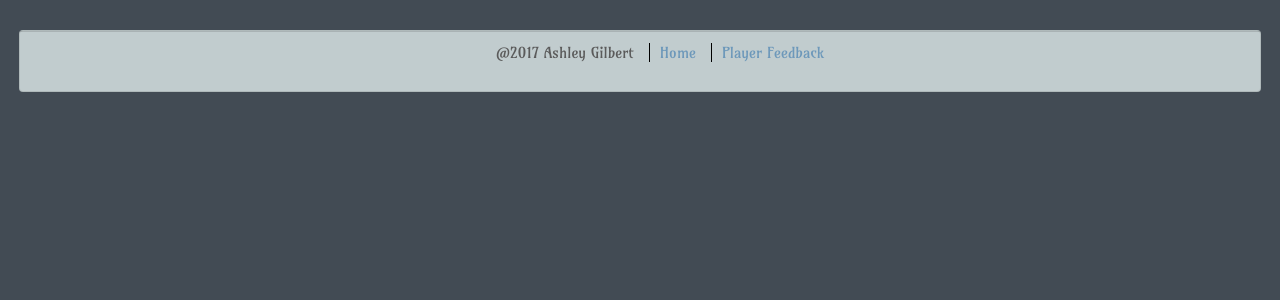
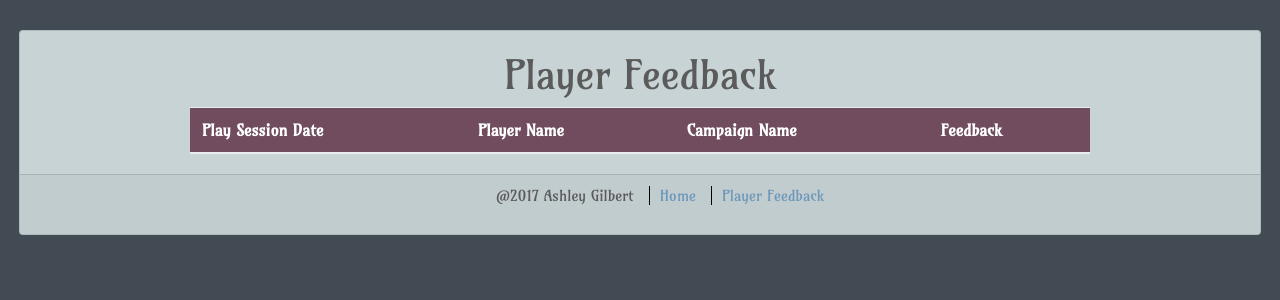
Before and after one commit to ashleygilbert92/roll_d20, a Flask app: template templates/player_feedback.html in a window 1280 px wide. Shown: the part 63-363 px from the top of the page. Run offline with Flask 2, Linux system fonts and the light colour scheme; the template is opened without the code that fills it, so the values that code supplies are empty; some libraries are stand-ins or nearby versions.

Commit message:
Checkpoint 2: adding logged in player feedback view

```diff
--- a/static/css/style.css
+++ b/static/css/style.css
@@ -109,3 +109,18 @@ body {
     margin: 20px auto;
     max-width: 800px;
 }
+
+#player_feedback{
+    margin: 20px auto;
+    max-width: 900px;
+}
+
+#player_feedback h1{
+    text-align: center;
+    color: #5B5B5B !important;
+}
+
+#feedback_table{
+    color: white !important;
+    background-color: #704C5E !important;
+}
--- a/templates/player_feedback.html
+++ b/templates/player_feedback.html
@@ -1,7 +1,30 @@
 {% extends 'index.html' %}
 {% block content %}
     <div id="content">
-
-
+        <div id ="player_feedback">
+        <h1>Player Feedback</h1>
+            <table class="table" id="feedback_table">
+                <thead>
+                    <tr>
+                        <th>Play Session Date</th>
+                        <th>Player Name</th>
+                        <th>Campaign Name</th>
+                        <th>Feedback</th>
+                    </tr>
+                </thead>
+                <tbody>
+                    {% for key, value in info.items() %}
+                        {% for feedback in value %}
+                            <tr>
+                                <td>{{ feedback.date }}</td>
+                                <td>{{ feedback.player_name }}</td>
+                                <td>{{ key }}</td>
+                                <td style="max-width: 300px;">{{ feedback.feedback }}</td>
+                            </tr>
+                        {% endfor %}
+                    {% endfor %}
+                </tbody>
+            </table>
+        </div>
     </div>
 {% endblock %}
```
Also changed, not shown: README.md.
